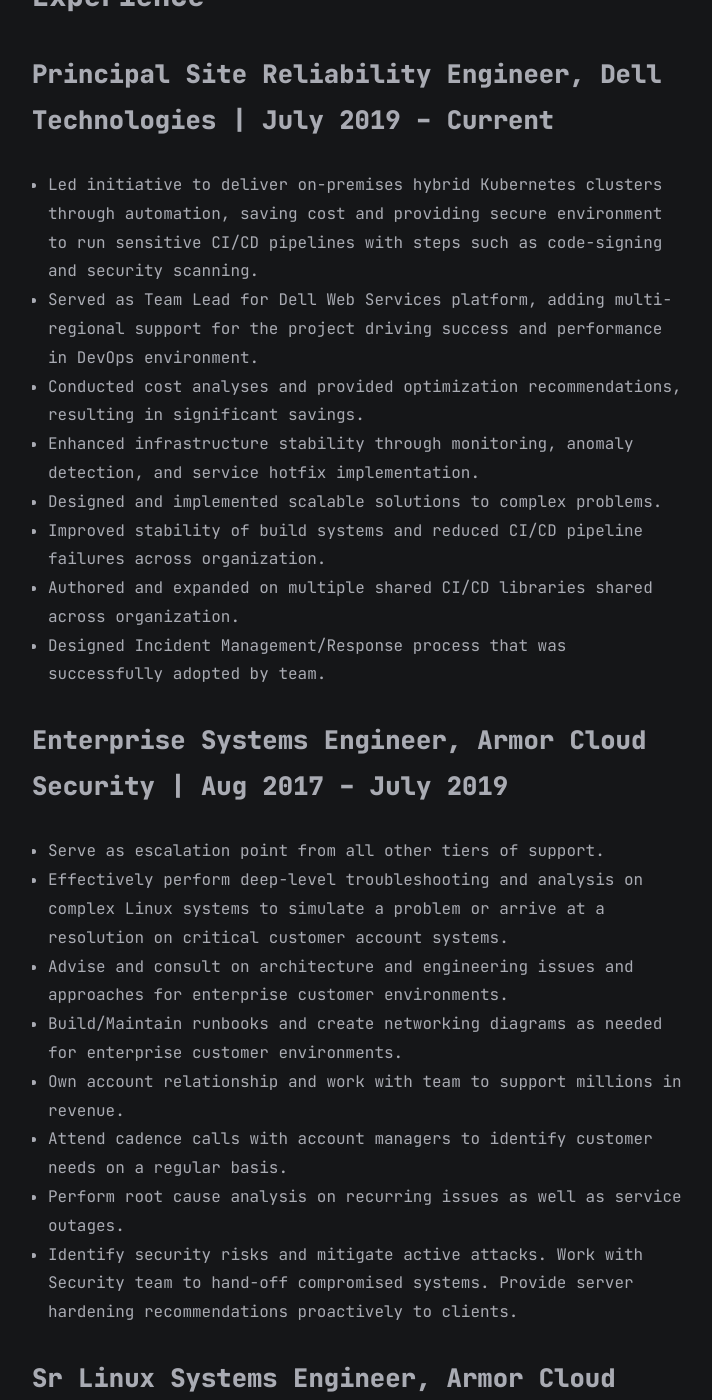
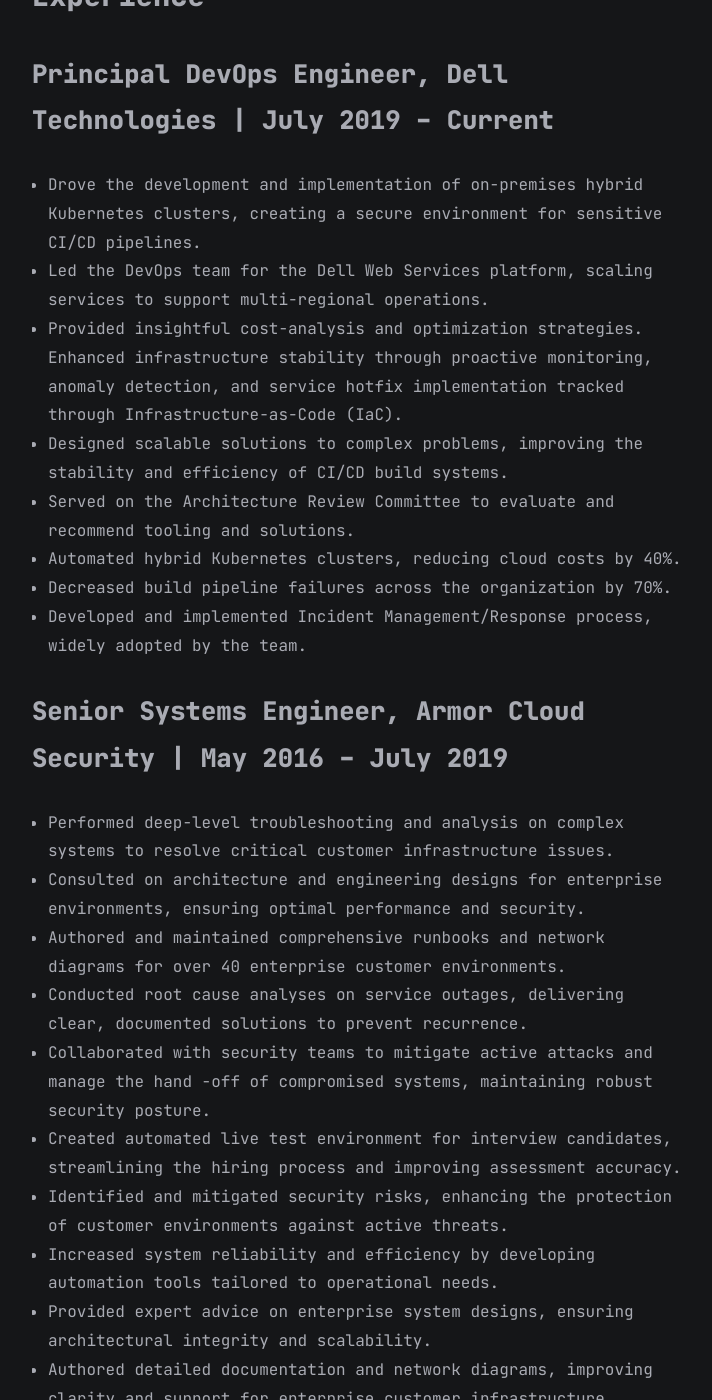
Before and after one commit to jason-idk/jasonhensley.io, a Jekyll site: the page built from all_collections/_posts/2023-10-07-resume.md, in a window 1280 px wide and 1400 px high, scrolled down 670 px. Shown: the whole window, without its empty margins (283-995 px from the left). Built offline with Jekyll 4.4.1, drawn with Linux system fonts in a browser that asks for light colours; some of the changed text lies outside the part shown.

Commit message:
Updating author.yml and resume

```diff
--- a/_data/author.yml
+++ b/_data/author.yml
@@ -2,7 +2,7 @@ name: Jason Hensley
 dp: https://avatars.githubusercontent.com/u/26202808?v=4
 description: "
   <p>
-    Principal Site Reliability Engineer
+    Principal DevOps Engineer
   </p>
 "
 email: blog@jasonhensley.io
--- a/all_collections/_posts/2023-10-07-resume.md
+++ b/all_collections/_posts/2023-10-07-resume.md
@@ -9,67 +9,45 @@ categories: ["introduction", "about", "resume", "contact"]
 - Github: [jason-idk](https://github.com/jason-idk)
 - Remote, TX
 
-Principal Site Reliability Engineer
+Principal DevOps Engineer
 
 ## Experience
 
-### <span>Principal Site Reliability Engineer, Dell Technologies</span> | <span>July 2019 -- Current</span>
-- Led initiative to deliver on-premises hybrid Kubernetes clusters through automation, saving cost and providing secure environment to run sensitive CI/CD pipelines with steps such as code-signing and security scanning.
-- Served as Team Lead for Dell Web Services platform, adding multi-regional support for the project driving success and performance in DevOps environment.
-- Conducted cost analyses and provided optimization recommendations, resulting in significant savings.
-- Enhanced infrastructure stability through monitoring, anomaly detection, and service hotfix implementation.
-- Designed and implemented scalable solutions to complex problems.
-- Improved stability of build systems and reduced CI/CD pipeline failures across organization.
-- Authored and expanded on multiple shared CI/CD libraries shared across organization.
-- Designed Incident Management/Response process that was successfully adopted by team.
+### <span>Principal DevOps Engineer, Dell Technologies</span> | <span>July 2019 -- Current</span>
+- Drove the development and implementation of on-premises hybrid Kubernetes clusters, creating a secure environment for sensitive CI/CD pipelines.
+- Led the DevOps team for the Dell Web Services platform, scaling services to support multi-regional operations.
+- Provided insightful cost-analysis and optimization strategies. Enhanced infrastructure stability through proactive monitoring, anomaly detection, and service hotfix implementation tracked through Infrastructure-as-Code (IaC).
+- Designed scalable solutions to complex problems, improving the stability and efficiency of CI/CD build systems.
+- Served on the Architecture Review Committee to evaluate and recommend tooling and solutions.
+- Automated hybrid Kubernetes clusters, reducing cloud costs by 40%.
+- Decreased build pipeline failures across the organization by 70%.
+- Developed and implemented Incident Management/Response process, widely adopted by the team.
 
-### <span>Enterprise Systems Engineer, Armor Cloud Security</span> <span> | Aug 2017 -- July 2019</span>
-- Serve as escalation point from all other tiers of support.
-- Effectively perform deep-level troubleshooting and analysis on complex Linux systems to
-simulate a problem or arrive at a resolution on critical customer account systems.
-- Advise and consult on architecture and engineering issues and approaches for enterprise
-customer environments.
-- Build/Maintain runbooks and create networking diagrams as needed for enterprise customer
-environments.
-- Own account relationship and work with team to support millions in revenue.
-- Attend cadence calls with account managers to identify customer needs on a regular basis.
-- Perform root cause analysis on recurring issues as well as service outages.
-- Identify security risks and mitigate active attacks. Work with Security team to hand-off
-compromised systems. Provide server hardening recommendations proactively to clients.
-
-### <span>Sr Linux Systems Engineer, Armor Cloud Security</span> <span> | March 2017 -- Aug 2017</span>
-- Effectively perform deep-level troubleshooting and analysis on complex Linux systems to
-simulate a problem or arrive at a resolution.
-- Advise and consult on architecture and engineering requests.
-- Perform root cause analysis on recurring issues as well as service outages.
-- Advise on clustering and replication improvements and strategy.
-- Perform SQL/database/instance tuning.
-- Continually identify efficiencies for systems, processes and procedures.
-- Develop automation tools to make work faster and more accurate.
-- Troubleshoot complex hardware and software issues.
-- Mentor and guide engineers, serving as a point of escalation when needed.
-- Identify security risks and mitigate active attacks. Work with Security team to identify and hand-off compromised systems. Provide server hardening recommendations proactively to clients.
-
-### <span>Linux Systems Engineer, Armor Cloud Security</span> <span> | May 2016 -- March 2017</span>
-- Serves as escalation from Level I
-- Effectively perform deep-level troubleshooting and analysis on complex Linux systems to
-simulate a problem or arrive at a resolution.
-- Perform root cause analysis on recurring issues.
-- Advise on clustering and replication improvements and strategy.
-- Perform SQL/database/instance tuning as needed.
-- Perform website and application migrations on new and existing cloud servers.
-- Resolve technical and logical support inquiries via phone, chat, and stories.
-- Continually identify efficiencies for systems, processes and procedures.
-- Script automation tools to make work faster and more accurate.
-- Mentor and guide the L1 engineers serving as an informal point of escalation as and when
-needed.
-- Complete assigned projects before deadline.
-- Identify security risks and mitigate active attacks. Work with Security team to hand-off
-compromised systems.
-
+### <span>Senior Systems Engineer, Armor Cloud Security</span> <span> | May 2016 -- July 2019</span>
+- Performed deep-level troubleshooting and analysis on complex systems to resolve critical customer infrastructure issues.
+- Consulted on architecture and engineering designs for enterprise environments, ensuring optimal performance and security.
+- Authored and maintained comprehensive runbooks and network diagrams for over 40 enterprise customer environments.
+- Conducted root cause analyses on service outages, delivering clear, documented solutions to prevent recurrence.
+- Collaborated with security teams to mitigate active attacks and manage the hand -off of compromised systems, maintaining robust security posture.
+- Created automated live test environment for interview candidates, streamlining the hiring process and improving assessment accuracy.
+- Identified and mitigated security risks, enhancing the protection of customer environments against active threats.
+- Increased system reliability and efficiency by developing automation tools tailored to operational needs.
+- Provided expert advice on enterprise system designs, ensuring architectural integrity and scalability.
+- Authored detailed documentation and network diagrams, improving clarity and support for enterprise customer infrastructure.
 
 ### <span>Unix/Linux Systems Administrator, XO Communications</span> <span> | Sep 2013 -- May 2016</span>
-
+- Implemented migration of critical legacy applications to cutting-edge hardware, enhancing system efficiency and reducing technical debt.
+- Spearheaded cost-saving initiatives to consolidate hardware systems and transition to Solaris Zones/VMware environments, contributing to significant reduction in carbon footprint.
+- Directed upgrades of Citrix NetScaler appliances and established automated remote backup system, bolstering infrastructure resilience.
+- Conducted in-depth troubleshooting and problem resolution on complex systems, minimizing downtime and enhancing user satisfaction.
+- Participated in on-call rotations, proactively addressing issues and refining processes to prevent recurrence.
+- Maintained comprehensive documentation, including runbooks and network diagrams, for all environments.
+- Collaborated with developers and vendors to ensure successful deployment and ongoing maintenance of application environments.
+- Successfully led initiative to migrate critical legacy applications, reducing technical debt by 60%.
+- Upgraded over 20 Citrix NetScaler hardware appliances, enhancing load balancing capabilities and system reliability.
+- Created automated remote backup solution, ensuring data integrity and quick recovery in case of system failures.
+- Achieved 45% reduction in carbon footprint through strategic consolidation of hardware systems into Solaris Zones/VMware environments.
+- Facilitated the successful deployment and maintenance of more than 100 application environments, demonstrating strong collaboration with developers and vendors.
 
 
 ## Projects
@@ -83,6 +61,7 @@ compromised systems.
   - Created Incident Management process called SWARM that was effectively adopted
 
 ## Education & Certifications
+  - Certified Kubernetes Administrator
   - VMWare Certified Professional 6.5
   - ITIL Foundation Certificate in IT Service Management
   - Linux Security and Hardening Essential Training (CompTIA Authorized Partner - LinkedIn)
@@ -94,11 +73,11 @@ compromised systems.
   - RH436 - Red Hat High Availability Clustering
   - RH422 - Red Hat Enterprise Performance Tuning
 
-## Skills
+## Technical Proficiency
 
-**Core SRE Skills:** Bare Metal Kubernetes, Helm, Docker, ContainerD, Terraform, Packer, AWS CloudFormation, Security Scanning, Istio, Knative, ArgoCD, Quarkus, MetalLB, Rancher, RKE2, AKS, EKS, Velero, NGINX, WireGuard, KeyCloak, Linux, Unix
+**Core DevOps Skills:** Bare Metal Kubernetes, Helm, Docker, ContainerD, Terraform, Packer, AWS CloudFormation, Security Scanning, Istio, Knative, ArgoCD, Quarkus, MetalLB, Rancher, RKE2, AKS, EKS, Velero, NGINX, WireGuard, KeyCloak, Linux, Unix
 
-**Programming & Scripting:** Bash/Shell, Powershell, Minimal Groovy & Python, Infrastructure as Code
+**Programming & Scripting:** Bash/Shell, Powershell, Groovy & Python, Infrastructure as Code
 
 **Cloud:** VMWare, AWS, Azure, KVM
 
```
Also changed, not shown: other parts of all_collections/_posts/2023-10-07-resume.md (+1 -1 lines).
